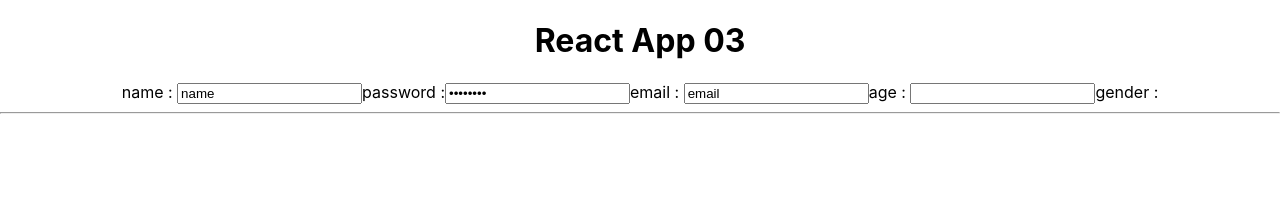
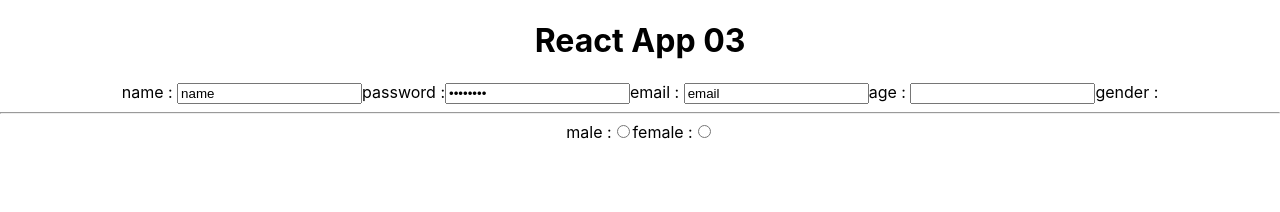
Before and after one commit to dulhara19/React-Learning-Project-phase03, a React (Create React App) app: page / in a window 1280 px wide. Shown: the top 212 px of the page. Built offline with nearby package versions, Linux system fonts and the light colour scheme.

Commit message:
modified app.js

```diff
--- a/src/App.js
+++ b/src/App.js
@@ -6,7 +6,7 @@ function App() {
   const [password, setPassword] = useState("password");
   const [email, setEmail] = useState("email");
   const [name, setAge] = useState("age");
-  //const [gender, setGender] = useState();
+  const [gender, setGender] = useState();
 
   const userNameHandler = (event) => {
     console.log(event.target.value);
@@ -27,10 +27,11 @@ function App() {
     console.log(event.target.value);
     setAge(event.target.value);
   };
-  // const genderHandler = (event) => {
-  //   console.log(event.target.value);
-  //   setGender(event.target.value);
-  // };
+
+  const genderHandler = (event) => {
+    console.log(event.target.value);
+    setGender(event.target.value);
+  };
 
   return (
     <div className="App">
@@ -47,12 +48,13 @@ function App() {
       age :{" "}
       <input type="number" name="age" value={name} onChange={ageHandler} />
       gender : <br /> <hr />
-      {/* <label>
+      <label>
         male :
         <input
           type="radio"
           name="gender"
           value="male"
+          checked={gender === "male" ? true : false}
           onChange={genderHandler}
         />
       </label>
@@ -62,9 +64,10 @@ function App() {
           type="radio"
           name="gender"
           value="female"
+          checked={gender === "female" ? true : false}
           onChange={genderHandler}
         />
-      </label> */}
+      </label>
     </div>
   );
 }
```
